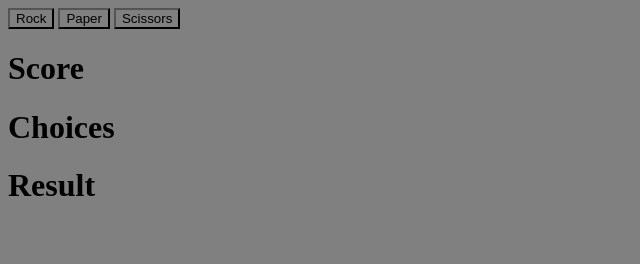
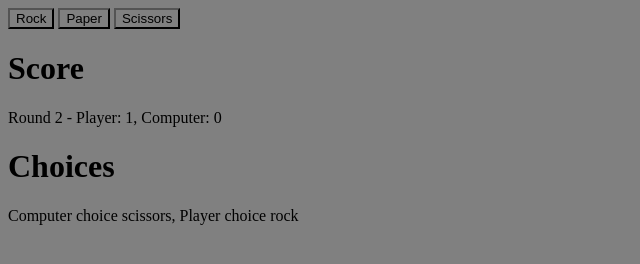
Before and after one commit to lamachin-dev/rps_2, a plain HTML site: page index.html in a window 1280 px wide. Both pictures are taken after a click on the button "Rock". Shown: the whole page, without its empty margins (0-640 px from the left). Drawn offline with Linux system fonts and the light colour scheme.

Commit message:
feat(displayUI): remove results display UI

```diff
--- a/index.html
+++ b/index.html
@@ -17,8 +17,6 @@
         <h1>Choices</h1>
         <div class="choice"></div>
 
-        <h1>Result</h1>
-        <div class="result"></div>
 
 
         <script src="script.js"></script>
--- a/script.js
+++ b/script.js
@@ -11,8 +11,6 @@ const getComputerChoice = function(){
 
 const updateUIScore = function(playerScore, computerScore, round, computerChoice, playerChoice  ){
     const score = document.querySelector(".score");
-    const choice = document.querySelector(".choice");
-    const result = document.querySelector(".result");
     score.textContent = `Round ${round} - Player: ${playerScore}, Computer: ${computerScore}`
 }
 
@@ -27,7 +25,7 @@ const playRound = function(rpsButton){
     const computerSelection = getComputerChoice()
     // console.log("player:", playerSelection," vs ", "pc:", computerSelection);
     // updateDisplay(undefined,undefined,undefined,computerSelection,playerSelection)
-s    updateUIChoices(computerSelection, playerSelection)
+    updateUIChoices(computerSelection, playerSelection)
     let winner ="";
     //ties
     if(playerSelection === computerSelection){
@@ -73,13 +71,8 @@ buttons.forEach((button)=>
   })
 
   //TODO: End game at round 5
-  //TODO: display choices in UI
-  //TODO: display winner result in UI
 )
 
-//Display score
-//Display choices
-//Display results
 
 
 }
```
